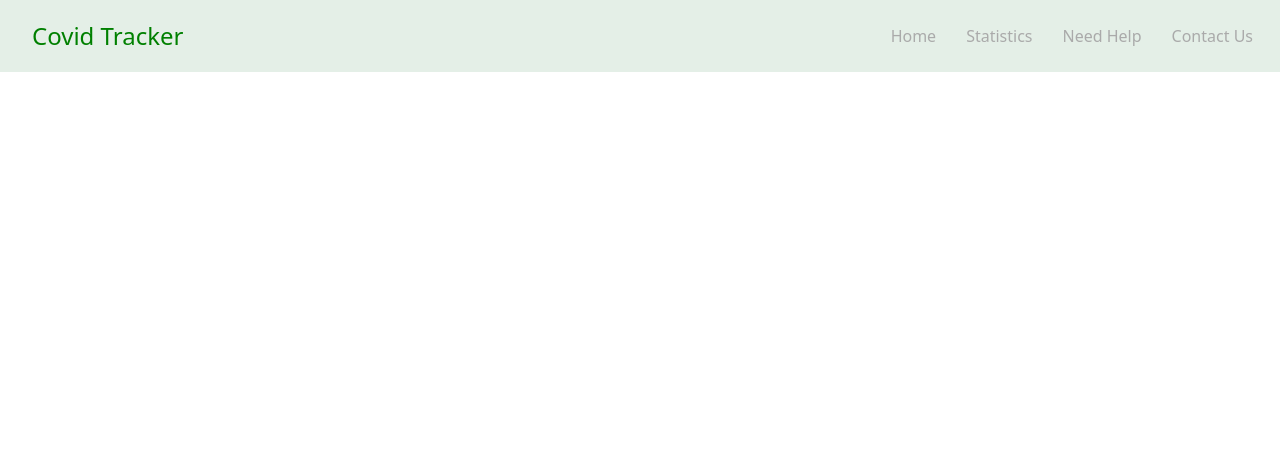
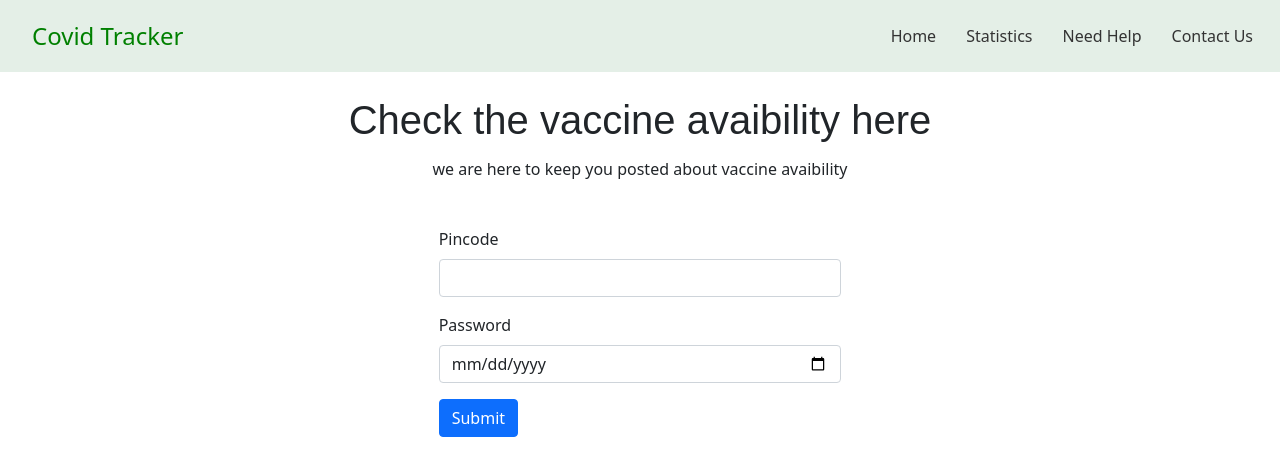
Before and after one commit to deepvashisth/Covid_Tracker, a React (Create React App) app: page /vaccine in a window 1280 px wide. Shown: the top 476 px of the page. Built offline with nearby package versions, Linux system fonts and the light colour scheme; a web font is replaced by a local one.

Commit message:
vaccine.js added

```diff
--- a/src/App.js
+++ b/src/App.js
@@ -6,6 +6,7 @@ import HomeComp from './component/HomeComp'
 import NeedHelp from './component/NeedHelp'
 import Quiz from './component/Quiz'
 import Stats from './component/Stats'
+import Vaccine from './component/Vaccine'
 
 
 
@@ -23,6 +24,7 @@ const App = () => {
               <Route path="/Contact"  component={Contact} />
               <Route path="/Quiz"  component={Quiz} />
               <Route path="/Statistics"  component={Stats} />
+              <Route path="/vaccine"  component={Vaccine} />
 
           </Switch>
 
--- a/src/Css/NavigationBar.css
+++ b/src/Css/NavigationBar.css
@@ -29,7 +29,7 @@ nav ul li a {
   display: block;
   padding: 15px;
   text-decoration: none;
-  color: #aaa;
+  color: #333;
 }
 nav ul li a,
 nav ul li a:after,
--- a/src/Css/stats.css
+++ b/src/Css/stats.css
@@ -1,3 +1,12 @@
+@import url("https://fonts.googleapis.com/css2?family=Montserrat&display=swap");
+
+.text {
+  font-family: "Montserrat", sans-serif;
+}
+.text-span {
+  color: brown;
+}
+
 .stats_Table {
   border-collapse: collapse;
   margin: 25px 0;
@@ -36,7 +45,7 @@
   font-weight: bold;
   color: #009879;
 }
-@media (max-width:550px) {
+@media (max-width: 550px) {
   .stats_Table {
     border-collapse: collapse;
     margin: 15px 0;
@@ -52,8 +61,8 @@
     padding: 8px 10px;
   }
 }
- @media (max-width: 413px){
-   .stats_Table{
+@media (max-width: 413px) {
+  .stats_Table {
     font-size: 0.7rem;
   }
   .stats_Table th,
@@ -61,8 +70,8 @@
     padding: 5px 8px;
   }
 }
- @media (max-width: 371px){
-   .stats_Table{
+@media (max-width: 371px) {
+  .stats_Table {
     font-size: 0.6rem;
     min-width: 200px;
   }
--- a/src/component/Home.js
+++ b/src/component/Home.js
@@ -1,5 +1,6 @@
 import '../Css/Home.css'
 import vaccine2 from '../images/vaccine2.jpeg'
+import {Link} from "react-router-dom";
 
 const Home = () => {
     return (
@@ -17,8 +18,11 @@ const Home = () => {
                             <h3>Lets get vaccinated together</h3>
                             <br></br>
                             <br></br>
+                            <Link  to='/vaccine'>
                             <button type="button" className="btn btn-dark btn-lg btn_info">
-                            check Vaccine Avaibility    <i className="fas fa-clinic-medical"></i>  </button>
+                            check Vaccine Avaibility <i className="fas fa-clinic-medical"></i>  </button>
+                            </Link>
+
                             <br />
                             <br />
                             <br />
--- a/src/component/Stats.js
+++ b/src/component/Stats.js
@@ -24,7 +24,7 @@ const Stats = () => {
 
             <div className="container-fluid mt-5">
                 <div className='main-heading'>
-                    <h1 className='mb-5 text-center'><span className="font-weight-bold">India</span> COVID-19 Dashboard</h1>
+                    <h1 className='mb-5 text-center text'>State-wise <span className='text-span'>COVID-19</span> Statistics</h1>
                 </div>
 
                 <div className="table-responsive">
--- /dev/null
+++ b/src/component/Vaccine.js
@@ -0,0 +1,43 @@
+import React from 'react'
+
+const Vaccine = () => {
+
+        // const divStyle={
+        //     backgroundColor:"#DFDCE3"
+        // }
+
+
+    return (
+        <>
+            <div className='container-fluid mt-4'>
+                <div className='main-heading mb-5'>
+                    <h1 className='mb-3 text-center'>Check the vaccine avaibility here</h1>
+                    <p className='text-center h6'>we are here to keep you posted about vaccine avaibility </p>
+                </div>
+
+        <div className='row d-flex justify-content-center '>
+            <div className="col-lg-4 col-md-4 col-sm-4 ">
+                <form>
+                    <div className="mb-3">
+                        <label  className="form-label">Pincode</label>
+                        <input type="text" name='pin' className="form-control" id="exampleInputEmail1"  aria-describedby="emailHelp"
+                        />
+
+                    </div>
+                    <div className="mb-3">
+                        <label  className="form-label">Password</label>
+                        <input type="date" className="form-control" id="exampleInputPassword1" />
+                    </div>
+
+                    <button type="submit" className="btn btn-primary">Submit</button>
+
+                </form>
+                <br></br>
+                </div>
+            </div>
+            </div>
+        </>
+    )
+}
+
+export default Vaccine
```
Lines whose indentation alone changed are shown as unchanged.
